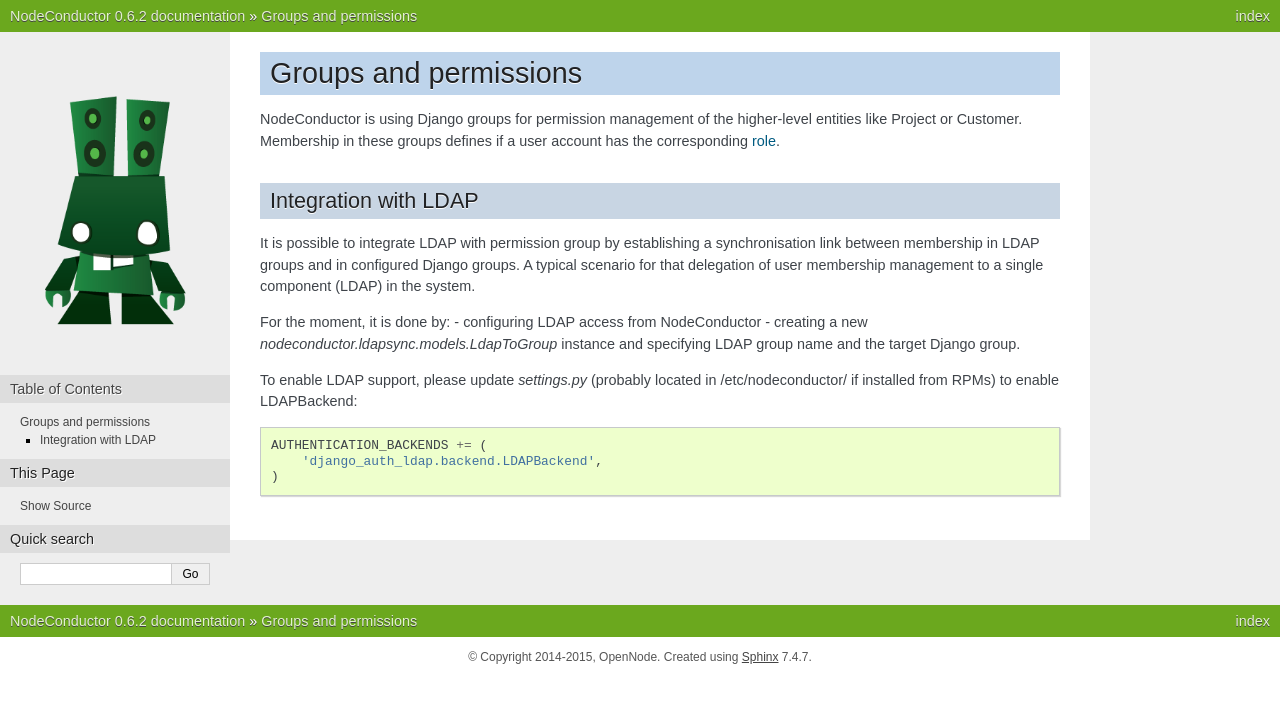
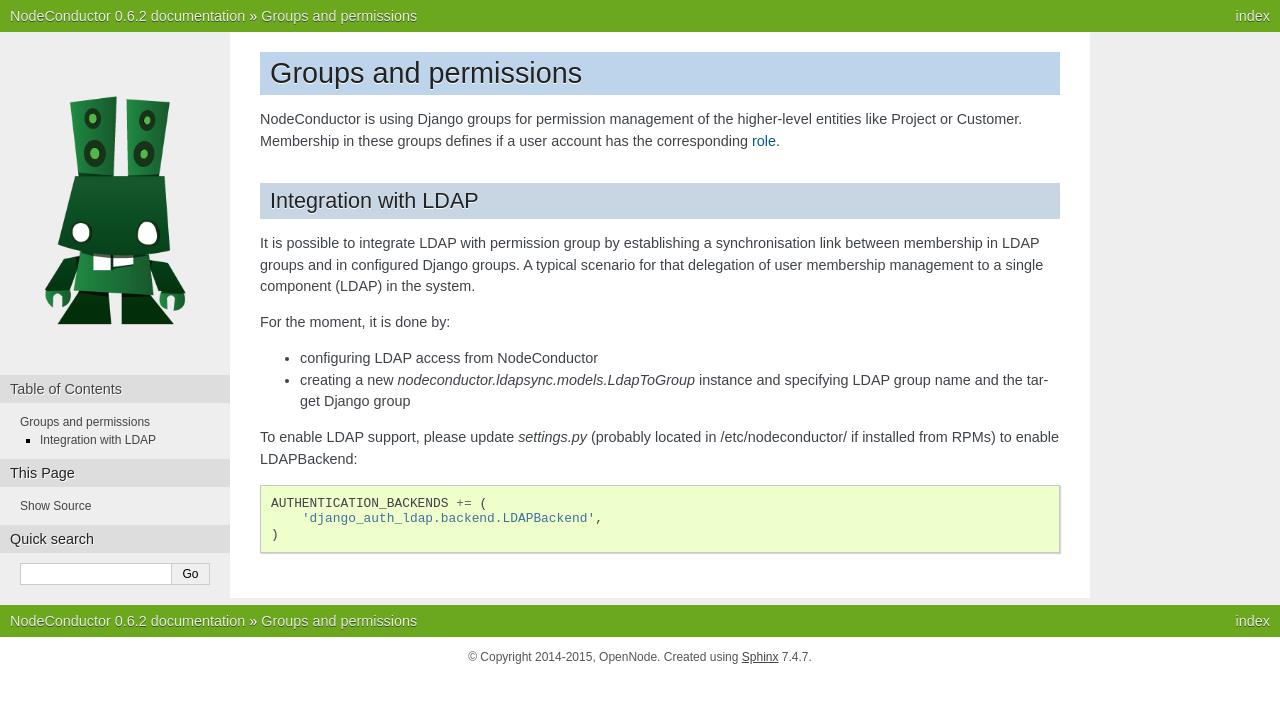
Before and after one commit to opennode/waldur-core, a Sphinx documentation site: the page built from docs/guide/groups.rst, in a window 1280 px wide. Shown: the top 703 px of the page. Built offline with Sphinx 7.4.7, drawn with Linux system fonts in a browser that asks for light colours.

```diff
--- a/docs/guide/groups.rst
+++ b/docs/guide/groups.rst
@@ -12,9 +12,10 @@ in LDAP groups and in configured Django groups. A typical scenario for that dele
 to a single component (LDAP) in the system.
 
 For the moment, it is done by:
+
 - configuring LDAP access from NodeConductor
-- creating a new
-*nodeconductor.ldapsync.models.LdapToGroup* instance and specifying LDAP group name and the target Django group.
+- creating a new *nodeconductor.ldapsync.models.LdapToGroup* instance
+  and specifying LDAP group name and the target Django group
 
 To enable LDAP support, please update `settings.py` (probably located in /etc/nodeconductor/ if installed from RPMs)
 to enable LDAPBackend:
```
